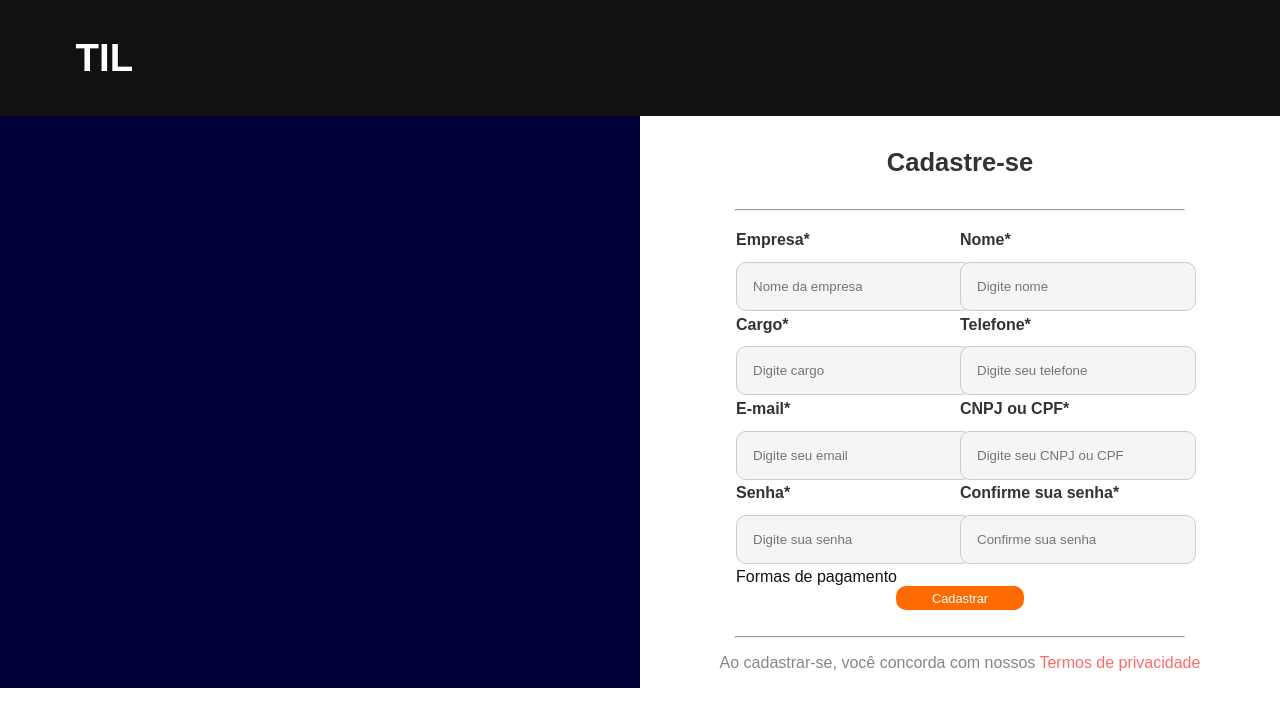
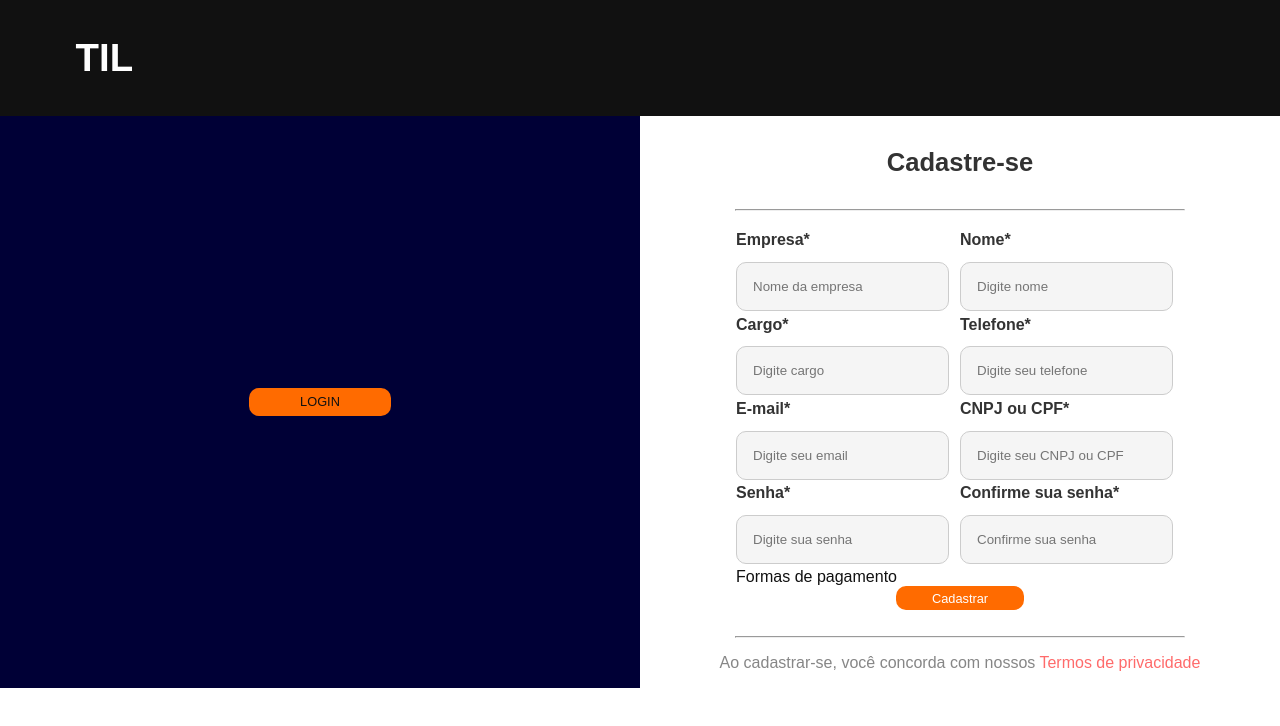
Before and after one commit to plataformatil/front-end, a React (Vite) app: page / in a window 1280 px wide. Shown: the top 726 px of the page. Built offline with nearby package versions, Linux system fonts and the light colour scheme.

Commit message:
feat: add router with react router dom

```diff
--- a/package.json
+++ b/package.json
@@ -14,6 +14,7 @@
     "react": "18.2.0",
     "react-dom": "18.2.0",
     "react-hook-form": "^7.53.1",
+    "react-router-dom": "^6.28.0",
     "zod": "^3.23.8"
   },
   "devDependencies": {
--- a/src/App.jsx
+++ b/src/App.jsx
@@ -1,17 +1,13 @@
-import {Header} from "./components/header"
-import {Apresentacao} from "./components/apresentacao"
-import TILForm from "./components/form"
+import { RouterProvider } from "react-router-dom"
+import router from "./router"
 
 import "./index.css"
 
 const App = () => {
   return (
     <main>
-      <Header/>
-      <div className="container-main">
-         <Apresentacao/>
-         <TILForm/>
-      </div>
+       <RouterProvider router={router} />
+
     </main>
   )
 }
--- a/src/components/apresentacao/apresentacaoStyle.css
+++ /dev/null
@@ -1,4 +0,0 @@
-.container{
-  width:50%;
-  background:#000036;
-}
--- a/src/components/apresentacao/index.jsx
+++ b/src/components/apresentacao/index.jsx
@@ -1,6 +1,14 @@
-import "./apresentacaoStyle.css"
+import { Link } from "react-router-dom";
+
+import "./style.css"
 const Apresentacao = () =>{
-  return <div className="container"></div>
+  return (
+    <div className="container">
+      <button>
+        <Link to="/login">LOGIN</Link>
+      </button>
+    </div>
+  )
 }
 
 export {Apresentacao}
--- /dev/null
+++ b/src/components/apresentacao/style.css
@@ -0,0 +1,7 @@
+.container{
+  width:50%;
+  background:#000036;
+  display:flex;
+  align-items:center;
+  justify-content:center;
+}
--- a/src/components/form/index.jsx
+++ b/src/components/form/index.jsx
@@ -66,7 +66,12 @@ const TILForm = () => {
           type="text"
           placeholder="Digite seu email"
           id="email"
-          {...register('email', { required: 'O email é obrigatório' })}
+          {...register('email', { required: 'O email é obrigatório',
+          pattern: {
+            value: /^[A-Z0-9._%+-]+@[A-Z0-9.-]+\.[A-Z]{2,}$/i,
+            message: "Digite um e-mail válido"
+          }
+          })}
         />
         {errors.email && <p>{errors.email.message}</p>}
       </div>
--- a/src/components/form/style.css
+++ b/src/components/form/style.css
@@ -50,7 +50,7 @@ form div{
   margin-bottom:1%
 }
 input {
-  width:90%;
+  width:80%;
   padding:1rem;
   border: 1px solid #ccc;
   border-radius: 10px;
--- a/src/index.css
+++ b/src/index.css
@@ -4,7 +4,3 @@ body{
   padding:0;
   box-sizing:border-box;
 }
-.container-main{
-  width:100%;
-  display:flex;
-}
--- /dev/null
+++ b/src/pages/cadastro/index.jsx
@@ -0,0 +1,20 @@
+import { Header } from "../../components/header"
+import { Apresentacao } from "../../components/apresentacao"
+import TILForm from "../../components/form"
+
+import "./style.css"
+
+
+const CadastroPage = () =>{
+  return(
+    <div className="">
+        <Header/>
+        <div className="container-cadastro">
+          <Apresentacao/>
+          <TILForm/>
+        </div>
+    </div>
+  )
+}
+
+export {CadastroPage}
--- /dev/null
+++ b/src/pages/cadastro/style.css
@@ -0,0 +1,4 @@
+.container-cadastro{
+  width:100%;
+  display:flex;
+}
--- /dev/null
+++ b/src/pages/login/index.jsx
@@ -0,0 +1,5 @@
+const LoginPage = () =>{
+  return <h1>Login</h1>
+}
+
+export { LoginPage }
--- /dev/null
+++ b/src/router.jsx
@@ -0,0 +1,17 @@
+import { createBrowserRouter } from "react-router-dom"
+import { CadastroPage } from "./pages/cadastro";
+import { LoginPage } from "./pages/login";
+
+const router = createBrowserRouter([
+  {
+    path: "/",
+    element: <CadastroPage />,
+  },
+	{
+    path: "/login",
+    element: <LoginPage />,
+  },
+
+])
+
+export default router;
```
Also changed, not shown: 1 other file (tests, documents, lock files or other folders).
